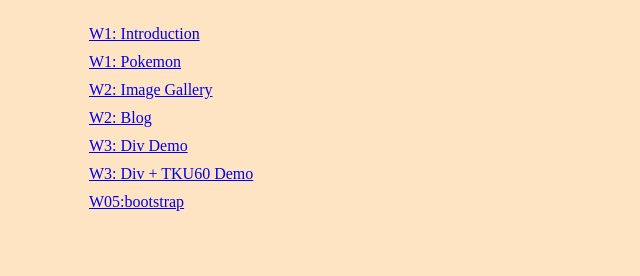
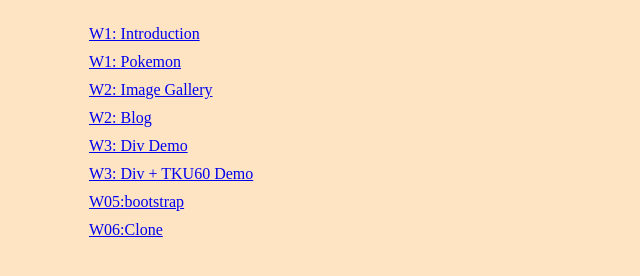
Before and after one commit to g44544596/1091-1A-demo-408230299, a plain HTML site: page index.html in a window 1280 px wide. Shown: the whole page, without its empty margins (0-640 px from the left). Drawn offline with Linux system fonts and the light colour scheme.

Commit message:
Update index.html

```diff
--- a/index.html
+++ b/index.html
@@ -30,6 +30,9 @@
         <li>
           <a href="./W05-bootstrap/nav.html"> W05:bootstrap</a>
         </li>
+        <li>
+          <a href="./W06-Clone/index.html"> W06:Clone</a>
+        </li>
       </ul>
     </div>
   </body>
```
